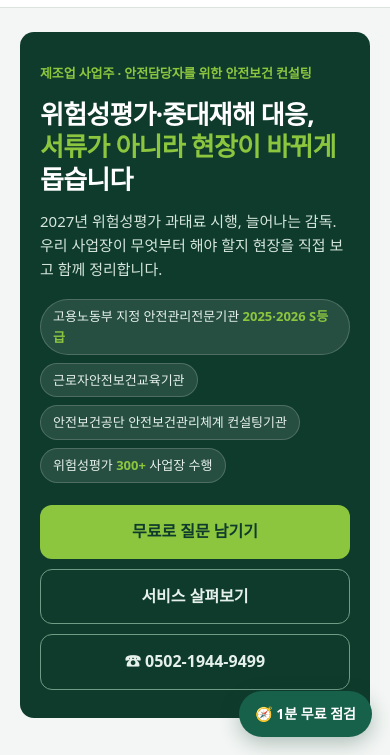
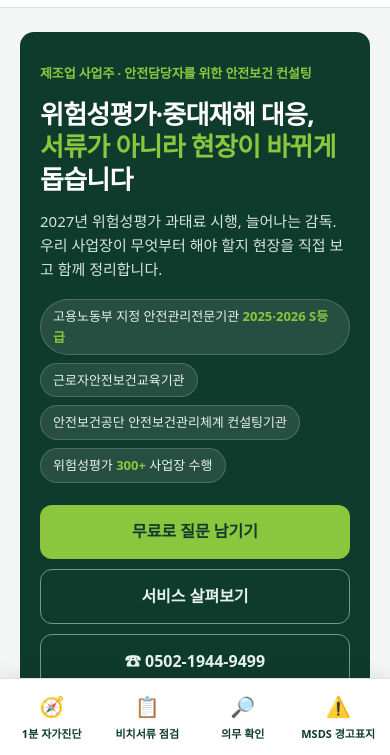
Before and after one commit to jsp9499/jsp9499.github.io, a plain HTML site: page index.html in a window 390 px wide. Shown: the part 89-844 px from the top of the page. Drawn offline with Linux system fonts and the light colour scheme.

Commit message:
첫 화면 무료 점검 버튼 4개 개별 노출(PC 세로 버튼, 모바일 하단 고정 바)
Co-Authored-By: Claude Opus 5.5 <noreply@anthropic.com>
Claude-Session: https://claude.ai/code/session_012NNz88AC6auau6evJBvZEK

```diff
--- a/index.html
+++ b/index.html
@@ -245,13 +245,13 @@ footer b{color:var(--ink2)}
 .dlg-h .x{font:inherit;font-size:18px;width:38px;height:38px;border-radius:50%;border:1px solid var(--line);background:#fff;cursor:pointer;flex:0 0 38px}
 .chkfab{position:fixed;right:18px;bottom:18px;z-index:20;background:var(--g700);color:#fff;font-weight:700;font-size:14px;padding:12px 16px;border-radius:99px;box-shadow:0 6px 20px rgba(15,59,44,.3)}
 .chkfab:hover{background:var(--g900)}
-.fabm{position:fixed;right:18px;bottom:18px;z-index:20}
-.fabm>summary.chkfab{position:static;list-style:none;cursor:pointer;display:inline-block}
-.fabm>summary::-webkit-details-marker{display:none}
-.fabm-list{position:absolute;right:0;bottom:56px;width:250px;background:#fff;border:1px solid var(--line);border-radius:16px;box-shadow:0 12px 30px rgba(15,59,44,.22);padding:8px;display:grid;gap:4px}
-.fabm-list a{display:block;text-decoration:none;padding:10px 12px;border-radius:10px;color:var(--ink)}
-.fabm-list a:hover{background:var(--lime2)}
-.fabm-list b{display:block;font-size:15px}.fabm-list small{font-size:12px;color:var(--mute)}
+.fabs{position:fixed;right:18px;bottom:18px;z-index:20;display:flex;flex-direction:column;align-items:flex-end;gap:8px}
+.fab{display:flex;align-items:center;gap:8px;background:var(--g700);color:#fff;text-decoration:none;font-weight:700;font-size:14px;padding:11px 16px;border-radius:99px;box-shadow:0 6px 20px rgba(15,59,44,.3)}
+.fab:hover{background:var(--g900)}.fab i{font-style:normal}
+.fab:first-child{background:var(--lime);color:var(--g900)}
+@media(max-width:720px){.fabs{left:0;right:0;bottom:0;flex-direction:row;gap:0;background:#fff;border-top:1px solid var(--line);box-shadow:0 -4px 16px rgba(0,0,0,.08);padding:6px 4px calc(6px + env(safe-area-inset-bottom))}
+.fab,.fab:first-child{flex:1;flex-direction:column;gap:2px;background:none;color:var(--g900);box-shadow:none;padding:6px 2px;font-size:11px;border-radius:10px;text-align:center}
+.fab i{font-size:20px}body{padding-bottom:72px}}
 
 .hero{background:var(--g900);color:#fff;border-radius:20px;padding:40px 36px;margin:24px 0 8px}
 .hero-tag{display:inline-block;font-size:13px;font-weight:700;color:var(--lime);letter-spacing:-.01em}
@@ -475,13 +475,12 @@ footer b{color:var(--ink2)}
 
     <p class="note">※ 자가진단은 참고용입니다. 법적 이행 여부는 사업장 상황에 따라 전문가 확인이 필요합니다.</p>
 </dialog>
-<details class="fabm"><summary class="chkfab" aria-label="무료 점검 도구 열기">🧭 1분 무료 점검</summary>
-<div class="fabm-list">
-  <a href="#check" data-open-check><b>1분 자가진단</b><small>안전보건관리체계 7대 요소</small></a>
-  <a href="/tools/documents.html"><b>비치서류 점검</b><small>빠진 서류·보존기간 찾기</small></a>
-  <a href="/tools/duties.html"><b>우리 회사 의무 확인</b><small>인원수로 선임·교육 의무 보기</small></a>
-  <a href="/tools/ghs-label.html"><b>MSDS 경고표지 만들기</b><small>PDF 올리면 경고표지·관리요령 자동</small></a>
-</div></details>
+<div class="fabs" role="navigation" aria-label="무료 점검 도구">
+  <a class="fab" href="#check" data-open-check><i>🧭</i><span>1분 자가진단</span></a>
+  <a class="fab" href="/tools/documents.html"><i>📋</i><span>비치서류 점검</span></a>
+  <a class="fab" href="/tools/duties.html"><i>🔎</i><span>의무 확인</span></a>
+  <a class="fab" href="/tools/ghs-label.html"><i>⚠️</i><span>MSDS 경고표지</span></a>
+</div>
 
 
 <footer><div class="wrap">
```
